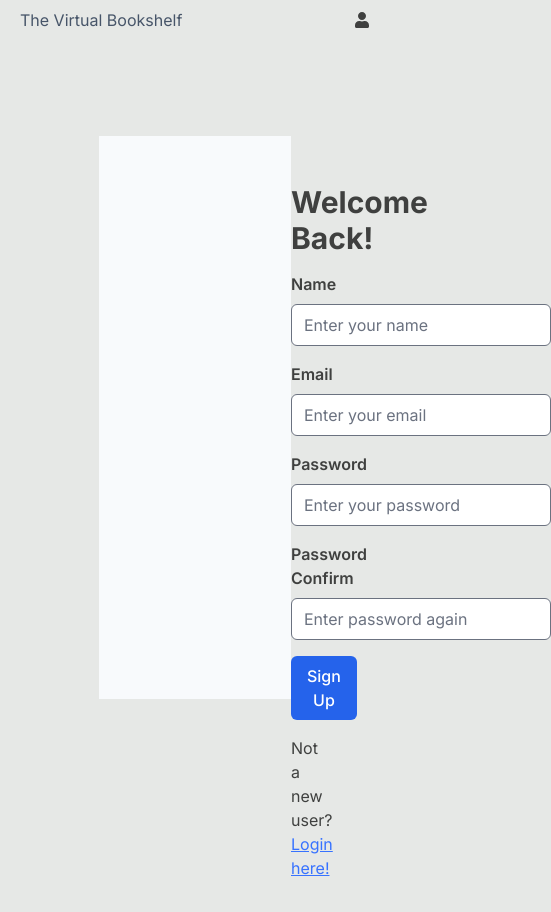
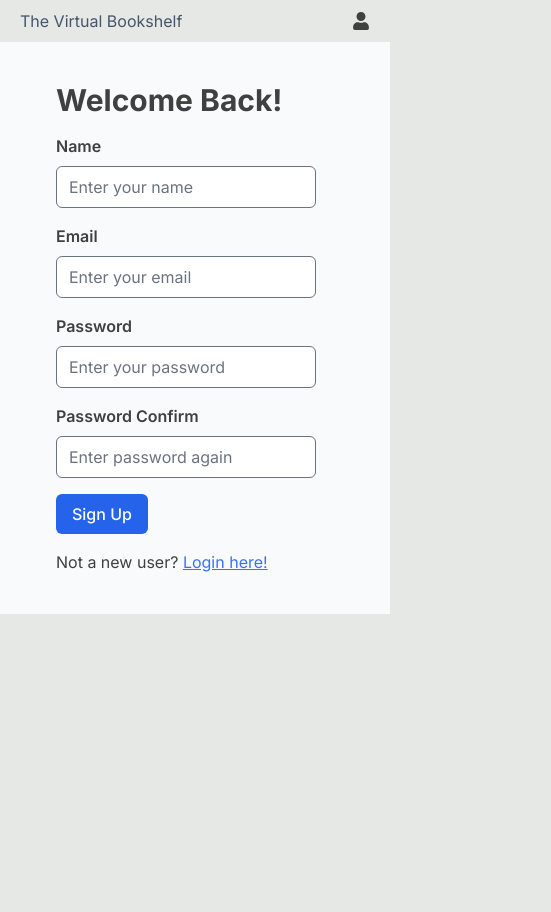
Before and after one commit to alfurlon/book-app, a Next.js app in the folder book-ui/book-ui/: page /login in a window 390 px wide. Shown: the top 912 px of the page, 551 px wide, since content can reach past the window. After the commit the page ends 886 px from the top, so only its background shows below. Built offline with nearby package versions, Linux system fonts and the light colour scheme; grey boxes are pictures that could not be loaded.

Commit message:
login mobile

```diff
--- a/book-ui/book-ui/app/login/page.tsx
+++ b/book-ui/book-ui/app/login/page.tsx
@@ -95,8 +95,8 @@ export default function Home() {
 
   return (
     <main className="h-screen bg-none">
-      <div className="flex justify-center mt-24 rounded-lg h-2/3 mx-32">
-        <div className="">
+      <div className="flex justify-center lg:mt-24 rounded-lg lg:h-2/3 lg:mx-32">
+        <div className="hidden">
           <Image
             src={bookshelfbg}
             alt={`Background image of a bookshelf`}
@@ -105,7 +105,7 @@ export default function Home() {
             className="h-full"
           />
         </div>
-        <div className="w-full bg-slate-50 pl-48 pt-12 h-full">
+        <div className="w-full bg-slate-50 lg:pl-48 lg:pt-12 lg:h-full pl-14 py-10">
           <h1 className="font-bold pb-4 text-3xl">Welcome Back!</h1>
           {errorMessages && <div><p>{errorMessages}</p></div>}
           <form onSubmit={formik.handleSubmit}>
--- a/book-ui/book-ui/components/NavBar.tsx
+++ b/book-ui/book-ui/components/NavBar.tsx
@@ -29,7 +29,7 @@ export default function NavBar() {
                 {!user?.id
                     ?
                     <div>
-                        <Link href="/login" className="hover:text-hover-text-color lg:text-2xl"><FaUser /></Link>
+                        <Link href="/login" className="hover:text-hover-text-color lg:text-2xl text-lg"><FaUser /></Link>
                     </div>
                     :
                     <div>
```
